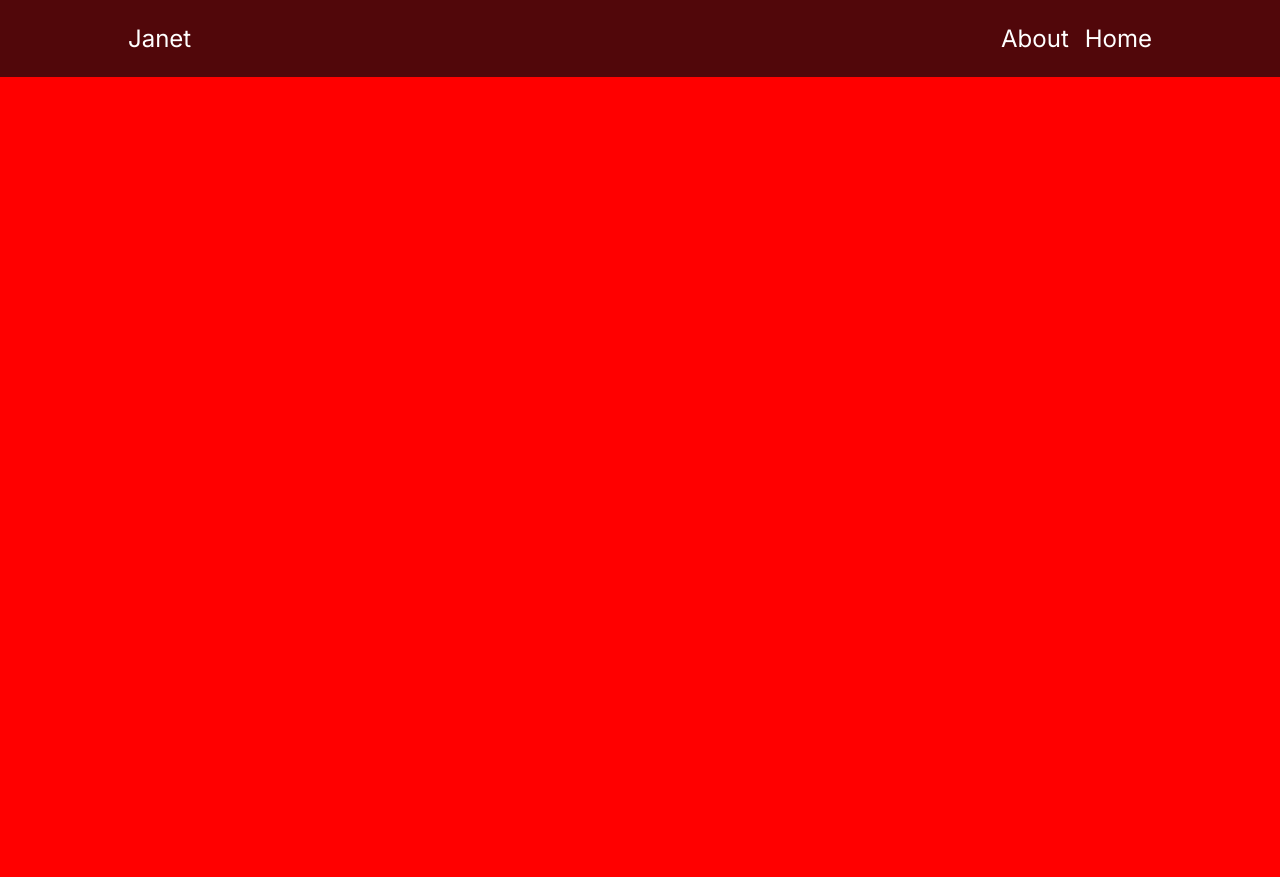
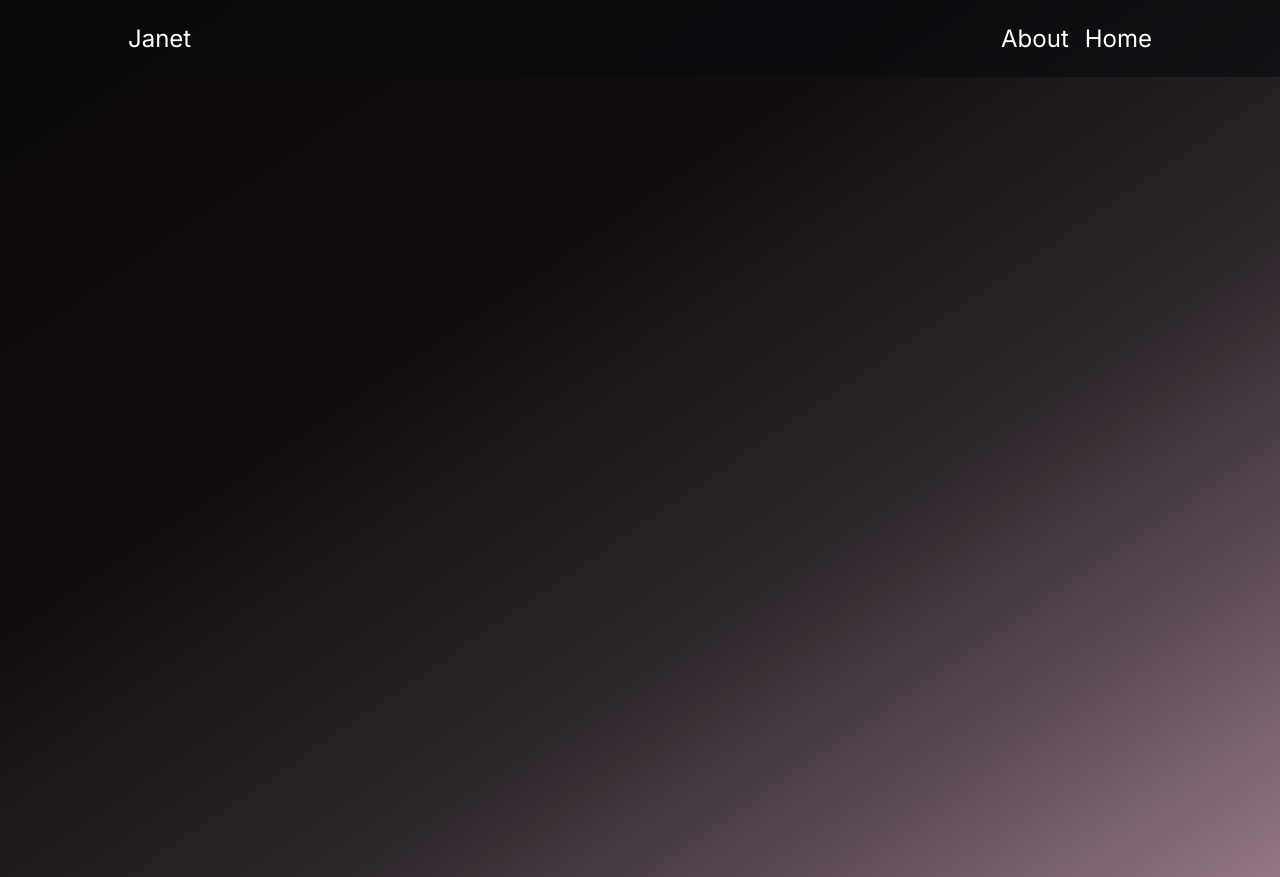
Before and after one commit to jkattoeva/NextPortfolio, a Next.js app: page / in a window 1280 px wide. Built offline with nearby package versions, Linux system fonts and the light colour scheme.

Commit message:
modify the background

```diff
--- a/src/app/globals.css
+++ b/src/app/globals.css
@@ -14,5 +14,19 @@ body {
 }
 
 body {
-  background-color: red;
+  background-image: linear-gradient(
+    to left top,
+    #947784,
+    #78626d,
+    #5e4d57,
+    #453a41,
+    #2e272c,
+    #251f22,
+    #1b1718,
+    #110d0e,
+    #100c0c,
+    #0e0b0a,
+    #0c0a09,
+    #0a0908
+  );
 }
--- a/src/components/header/Header.tsx
+++ b/src/components/header/Header.tsx
@@ -11,6 +11,7 @@ export default function Header() {
     { path: "/about", title: "About" },
     { path: "/", title: "Home" },
   ];
+
   return (
     <>
       <div className={cls.navigation}>
```
